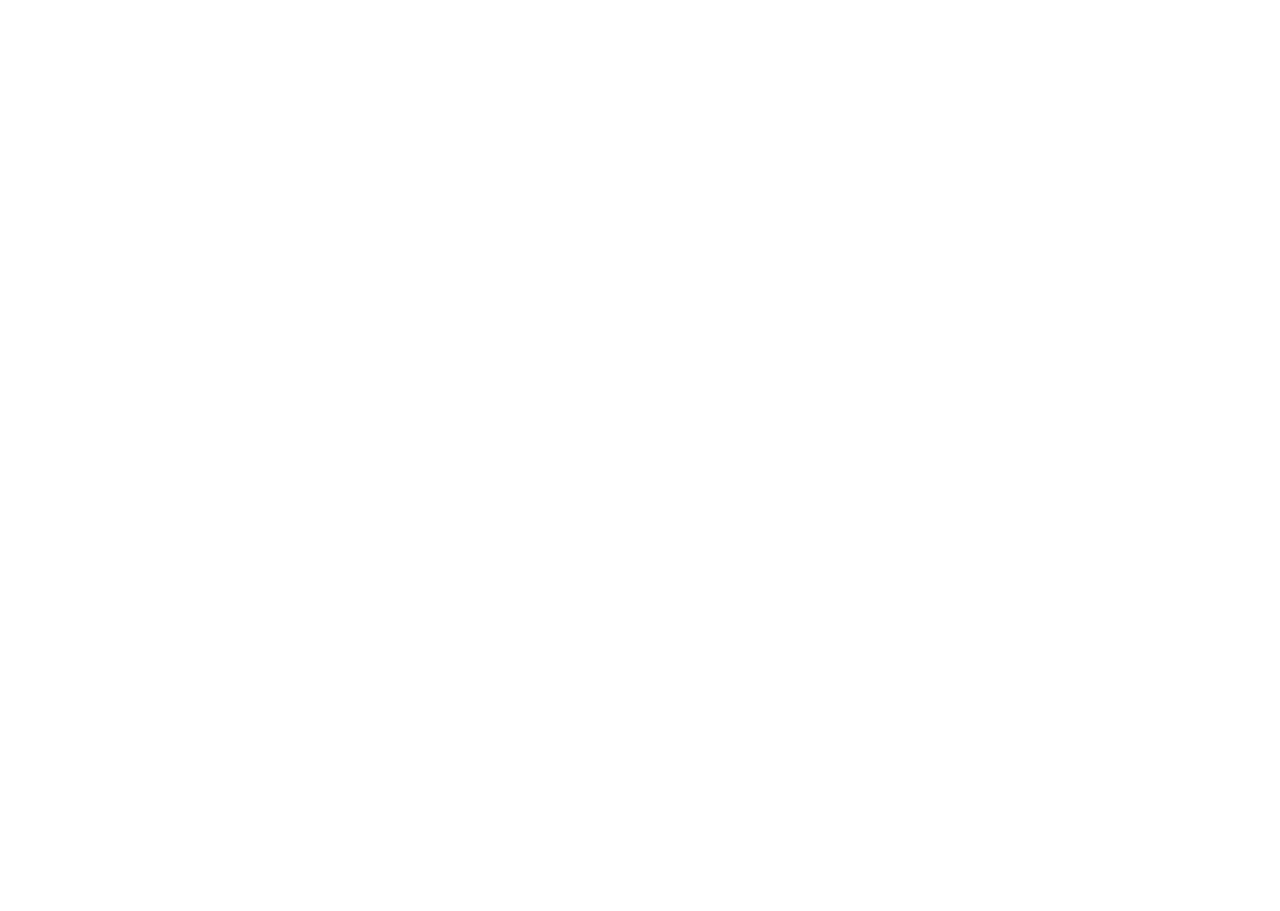
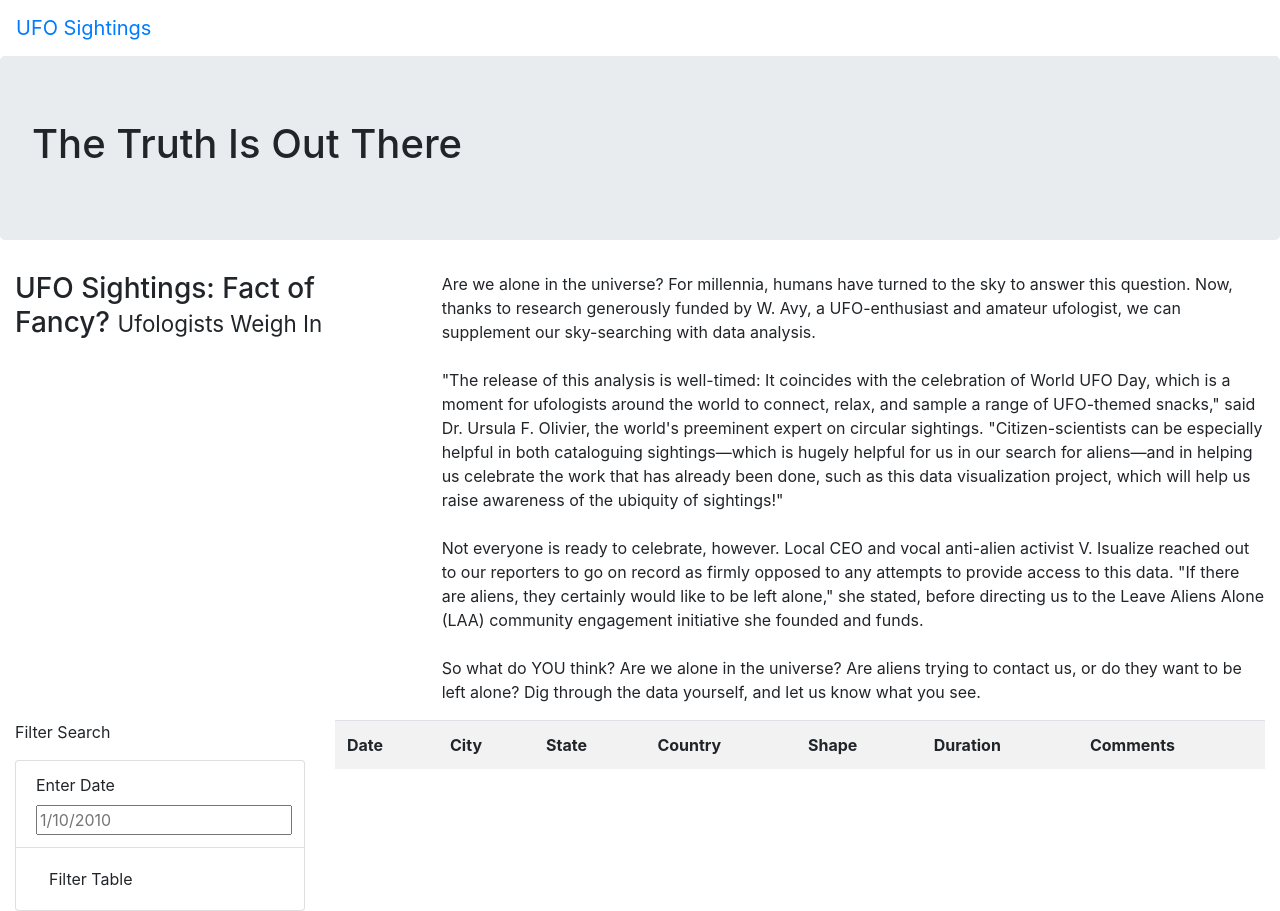
Before and after one commit to TaishiMatsuda/UFOs, a plain HTML site: page index.html in a window 1280 px wide. Before the commit the page ends 800 px from the top, so only its background shows below. Drawn offline with nearby package versions, Linux system fonts and the light colour scheme.

Commit message:
Update index.html

```diff
--- a/index.html
+++ b/index.html
@@ -4,8 +4,70 @@
     <meta charset="UTF-8">
     <meta name="viewport" content="width=device-width, initial-scale=1.0">
     <title>Document</title>
+
+    <link rel="stylesheet" href="https://stackpath.bootstrapcdn.com/bootstrap/4.4.1/css/bootstrap.min.css" integrity="sha384-Vkoo8x4CGsO3+Hhxv8T/Q5PaXtkKtu6ug5TOeNV6gBiFeWPGFN9MuhOf23Q9Ifjh" crossorigin="anonymous">
+    <link rel="stylesheet" href="static/css/style.css">
 </head>
 <body>
+    <div class="wrapper">
+        <nav class="navbar navbar-expand-lg">
+            <a class="navbar-brand" href="index.html">UFO Sightings</a>
+        </nav>
 
+        <div class="jumbotron">
+            <h1>The Truth Is Out There</h1>
+        </div>
+
+        <div class="container-fluid">
+            <div class="row">
+              <div class="col-md-4">
+                <h3>UFO Sightings: Fact of Fancy? <small>Ufologists Weigh In</small></h3>
+              </div>
+              <div class="col-md-8">
+                <p>
+                  Are we alone in the universe? For millennia, humans have turned to the sky to answer this question. Now, thanks to research generously funded by W. Avy, a UFO-enthusiast and amateur ufologist, we can supplement our sky-searching with data analysis.<br><br>"The release of this analysis is well-timed: It coincides with the celebration of World UFO Day, which is a moment for ufologists around the world to connect, relax, and sample a range of UFO-themed snacks," said Dr. Ursula F. Olivier, the world's preeminent expert on circular sightings. "Citizen-scientists can be especially helpful in both cataloguing sightings—which is hugely helpful for us in our search for aliens—and in helping us celebrate the work that has already been done, such as this data visualization project, which will help us raise awareness of the ubiquity of sightings!"<br><br>Not everyone is ready to celebrate, however. Local CEO and vocal anti-alien activist V. Isualize reached out to our reporters to go on record as firmly opposed to any attempts to provide access to this data. "If there are aliens, they certainly would like to be left alone," she stated, before directing us to the Leave Aliens Alone (LAA) community engagement initiative she founded and funds.<br><br>So what do YOU think? Are we alone in the universe? Are aliens trying to contact us, or do they want to be left alone? Dig through the data yourself, and let us know what you see.
+
+
+                </p>
+              </div>
+            </div>
+        </div>
+
+        <div class="container-fluid">
+            <div class="row">
+                <div class="col-md-3">
+                    <form>
+                        <p>Filter Search</p>
+                        <ul class="list-group">
+                            <li class="list-group-item">
+                                <label for="date">Enter Date</label>
+                                <input type="text" placeholder="1/10/2010" id="datetime" />
+                            </li>
+                            <li class="list-group-item">
+                                <button id="filter-btn" type="button" class="btn btn-default">Filter Table</button>
+                            </li>
+                        </ul>
+                    </form>
+                </div>
+                <div class="col-md-9">
+                    <table class="table table-striped">
+                        <thread>
+                            <tr>
+                                <th>Date</th>
+                                <th>City</th>
+                                <th>State</th>
+                                <th>Country</th>
+                                <th>Shape</th>
+                                <th>Duration</th>
+                                <th>Comments</th>
+                            </tr>
+                        </thread>
+                        <tbody></tbody>
+                    </table>
+                </div>
+            </div>
+        </div>
+
+    </div>
 </body>
 </html>
```
